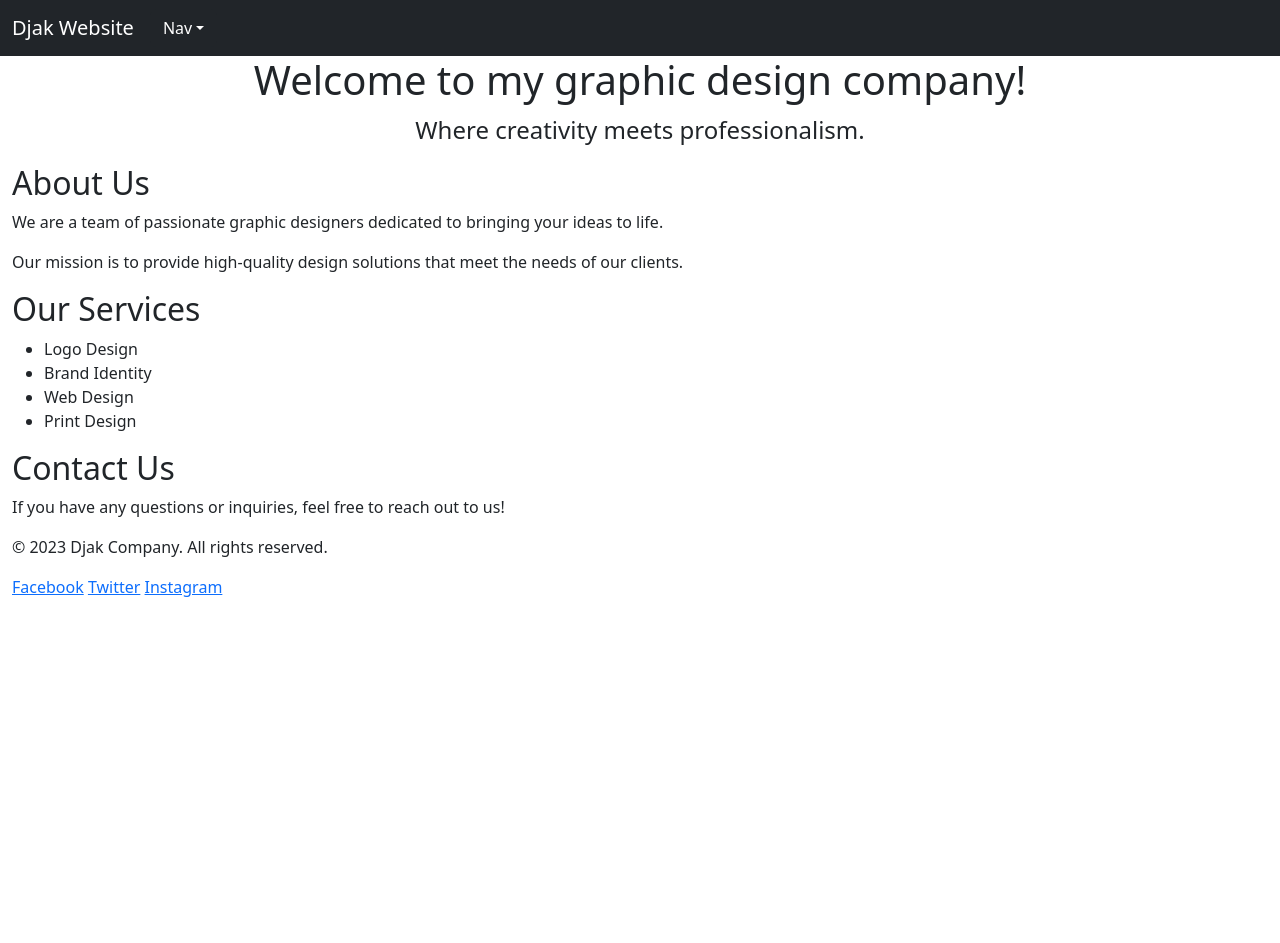
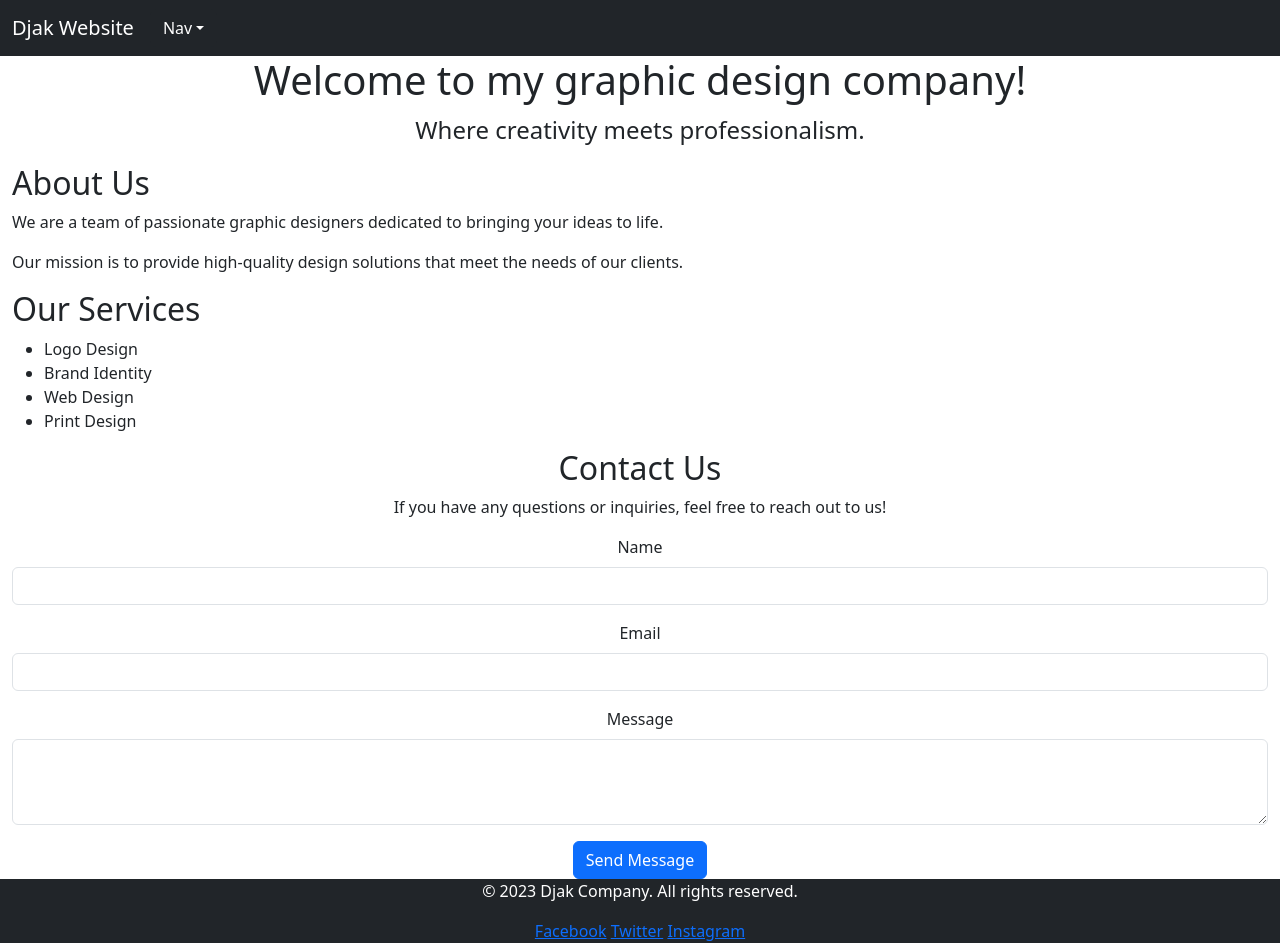
Before and after one commit to Loggingout/Djak-Company-Website, a website built with Vite: page src/index.html in a window 1280 px wide. Before the commit the page ends 800 px from the top, so only its background shows below. Built offline with nearby package versions, Linux system fonts and the light colour scheme.

Commit message:
minor adjustments to  footer. Added a form to the contact section.

```diff
--- a/src/index.html
+++ b/src/index.html
@@ -67,16 +67,31 @@
     <!--End of Services Section-->
 
     <!--Start of Contact Section-->
-    <section>
+    <section class="text-center">
         <div class="container-fluid">
             <h2>Contact Us</h2>
             <p>If you have any questions or inquiries, feel free to reach out to us!</p>
+            <form action="">
+                <div class="mb-3">
+                    <label for="name" class="form-label">Name</label>
+                    <input type="text" class="form-control" id="name" required>
+                </div>
+                <div class="mb-3">
+                    <label for="email" class="form-label">Email</label>
+                    <input type="email" class="form-control" id="email" required>
+                </div>
+                <div class="mb-3">
+                    <label for="message" class="form-label">Message</label>
+                    <textarea class="form-control" id="message" rows="3" required></textarea>
+                </div>
+                <button type="submit" class="btn btn-primary">Send Message</button>
+            </form>
         </div>
     </section>
     <!--End of Contact Section-->
 
     <!--Start of footer with social media links & icons-->
-    <footer>
+    <footer class="bg-dark text-white text-center">
         <div class="container-fluid">
             <p>&copy; 2023 Djak Company. All rights reserved.</p>
             <div class="social-media-links">
```
